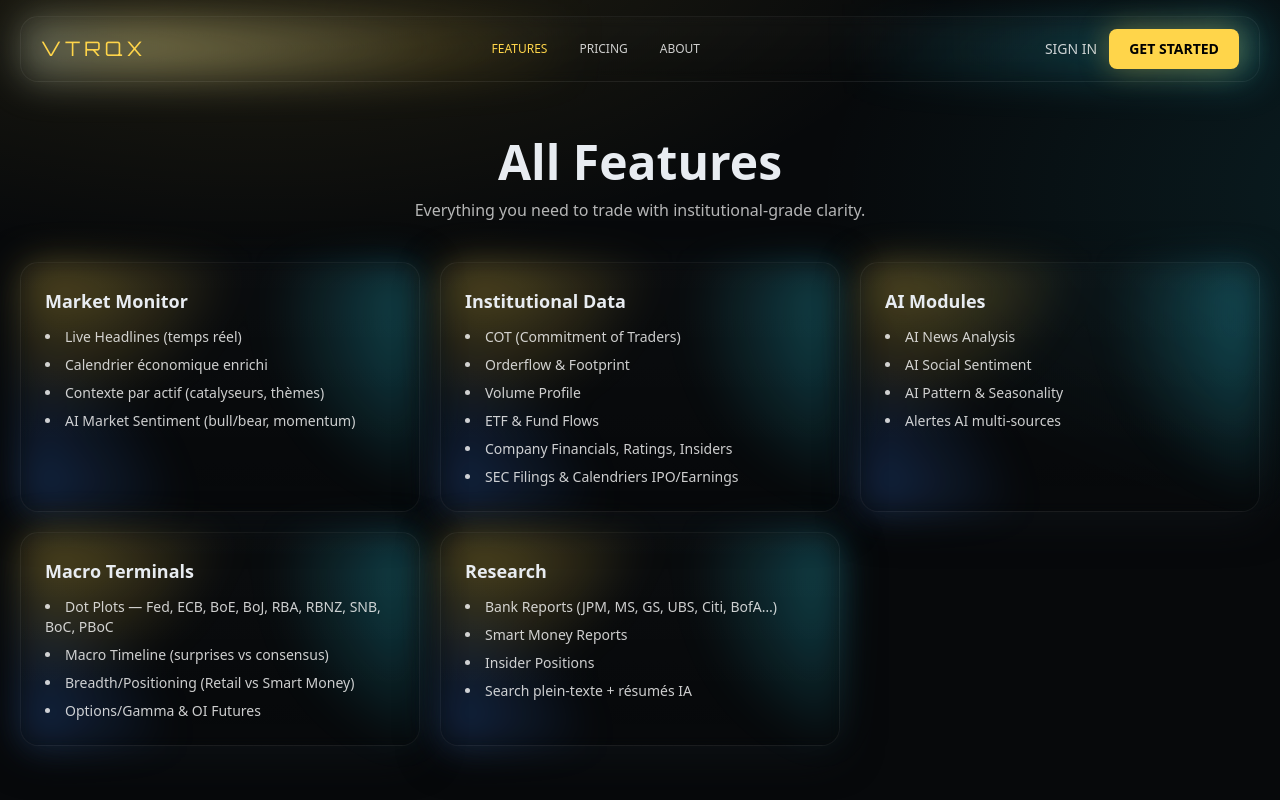
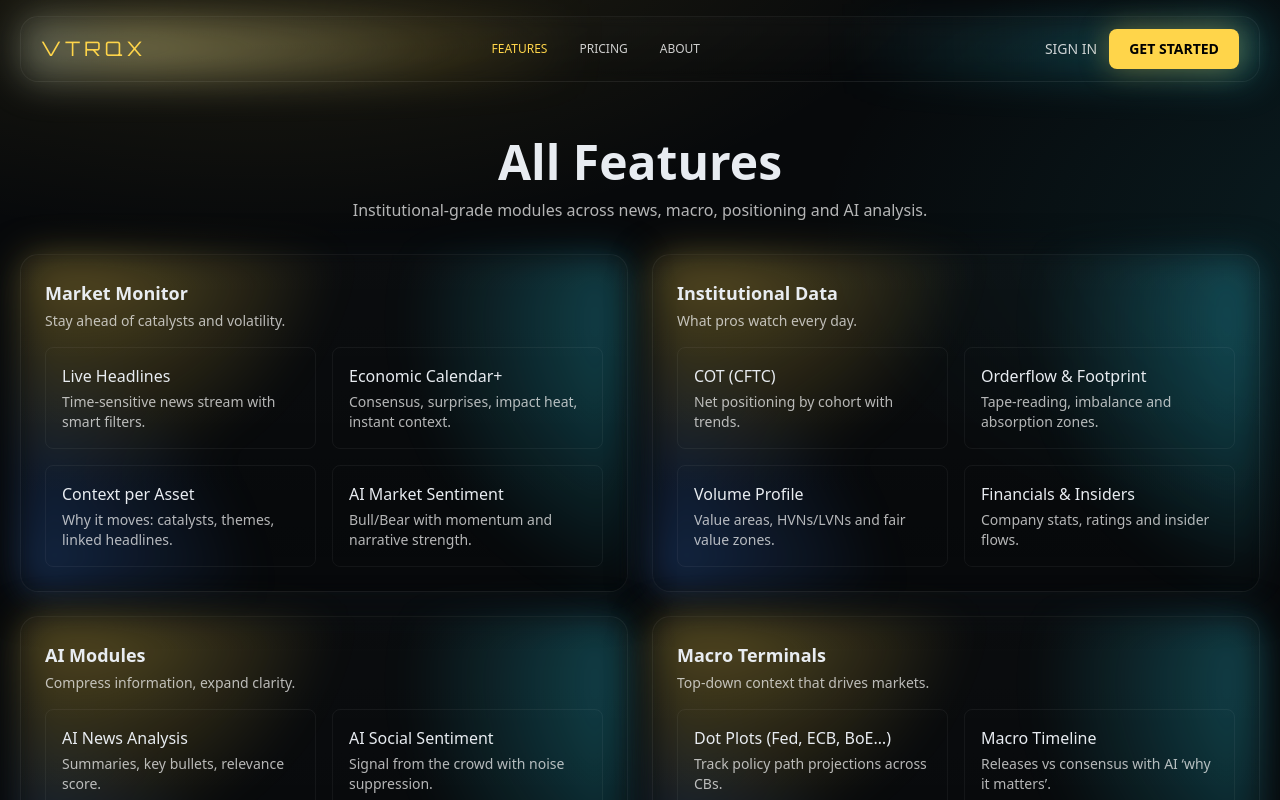
Before and after one commit to edmju/vtrqxtrading-next, a Next.js app: page /features in a window 1280 px wide. Shown: the top 800 px of the page. Built offline with nearby package versions, Linux system fonts and the light colour scheme; no server answers.

Commit message:
Update page.tsx

```diff
--- a/src/app/features/page.tsx
+++ b/src/app/features/page.tsx
@@ -1,74 +1,75 @@
 import GlassCard from "@/components/ui/GlassCard";
+import { useLang } from "@/components/providers/LangProvider";
 
-const GROUPS: { title: string; items: string[] }[] = [
-  {
-    title: "Market Monitor",
-    items: [
-      "Live Headlines (temps réel)",
-      "Calendrier économique enrichi",
-      "Contexte par actif (catalyseurs, thèmes)",
-      "AI Market Sentiment (bull/bear, momentum)",
-    ],
-  },
-  {
-    title: "Institutional Data",
-    items: [
-      "COT (Commitment of Traders)",
-      "Orderflow & Footprint",
-      "Volume Profile",
-      "ETF & Fund Flows",
-      "Company Financials, Ratings, Insiders",
-      "SEC Filings & Calendriers IPO/Earnings",
-    ],
-  },
-  {
-    title: "AI Modules",
-    items: [
-      "AI News Analysis",
-      "AI Social Sentiment",
-      "AI Pattern & Seasonality",
-      "Alertes AI multi‑sources",
-    ],
-  },
-  {
-    title: "Macro Terminals",
-    items: [
-      "Dot Plots — Fed, ECB, BoE, BoJ, RBA, RBNZ, SNB, BoC, PBoC",
-      "Macro Timeline (surprises vs consensus)",
-      "Breadth/Positioning (Retail vs Smart Money)",
-      "Options/Gamma & OI Futures",
-    ],
-  },
-  {
-    title: "Research",
-    items: [
-      "Bank Reports (JPM, MS, GS, UBS, Citi, BofA…)",
-      "Smart Money Reports",
-      "Insider Positions",
-      "Search plein‑texte + résumés IA",
-    ],
-  },
-];
+function Section({ title, subtitle, items }: { title: string; subtitle: string; items: { title: string; desc: string }[] }) {
+  return (
+    <GlassCard className="p-6">
+      <h2 className="text-lg font-semibold">{title}</h2>
+      <p className="text-white/70 text-sm mt-1">{subtitle}</p>
+      <div className="mt-4 grid sm:grid-cols-2 gap-4">
+        {items.map((it) => (
+          <div key={it.title} className="rounded-lg border border-white/5 p-4 hover:border-blue/30 transition-colors">
+            <p className="font-medium">{it.title}</p>
+            <p className="text-white/70 text-sm mt-1">{it.desc}</p>
+          </div>
+        ))}
+      </div>
+    </GlassCard>
+  );
+}
 
 export default function FeaturesPage() {
+  // If this page is converted to client, we could use translations here. For now static copy (EN/FR brief).
   return (
-    <div className="mx-auto max-w-7xl px-5 py-10 space-y-10">
+    <div className="mx-auto max-w-7xl px-5 py-10 space-y-8">
       <header className="text-center">
         <h1 className="text-4xl md:text-5xl font-extrabold">All Features</h1>
-        <p className="text-white/70 mt-3">Everything you need to trade with institutional‑grade clarity.</p>
+        <p className="text-white/70 mt-3">
+          Institutional‑grade modules across news, macro, positioning and AI analysis.
+        </p>
       </header>
 
-      <div className="grid md:grid-cols-2 lg:grid-cols-3 gap-5">
-        {GROUPS.map((g) => (
-          <GlassCard key={g.title} className="p-6">
-            <h2 className="text-lg font-semibold">{g.title}</h2>
-            <ul className="mt-3 space-y-2 text-white/80 text-sm list-disc list-inside">
-              {g.items.map((it) => (
-                <li key={it}>{it}</li>
-              ))}
-            </ul>
-          </GlassCard>
-        ))}
+      <div className="grid lg:grid-cols-2 gap-6">
+        <Section
+          title="Market Monitor"
+          subtitle="Stay ahead of catalysts and volatility."
+          items={[
+            { title: "Live Headlines", desc: "Time‑sensitive news stream with smart filters." },
+            { title: "Economic Calendar+", desc: "Consensus, surprises, impact heat, instant context." },
+            { title: "Context per Asset", desc: "Why it moves: catalysts, themes, linked headlines." },
+            { title: "AI Market Sentiment", desc: "Bull/Bear with momentum and narrative strength." },
+          ]}
+        />
+        <Section
+          title="Institutional Data"
+          subtitle="What pros watch every day."
+          items={[
+            { title: "COT (CFTC)", desc: "Net positioning by cohort with trends." },
+            { title: "Orderflow & Footprint", desc: "Tape‑reading, imbalance and absorption zones." },
+            { title: "Volume Profile", desc: "Value areas, HVNs/LVNs and fair value zones." },
+            { title: "Financials & Insiders", desc: "Company stats, ratings and insider flows." },
+          ]}
+        />
+        <Section
+          title="AI Modules"
+          subtitle="Compress information, expand clarity."
+          items={[
+            { title: "AI News Analysis", desc: "Summaries, key bullets, relevance score." },
+            { title: "AI Social Sentiment", desc: "Signal from the crowd with noise suppression." },
+            { title: "Seasonality & Patterns", desc: "Historic tendency, regime‑aware." },
+            { title: "Smart Alerts", desc: "Rules + AI triggers on price, data or news." },
+          ]}
+        />
+        <Section
+          title="Macro Terminals"
+          subtitle="Top‑down context that drives markets."
+          items={[
+            { title: "Dot Plots (Fed, ECB, BoE…)", desc: "Track policy path projections across CBs." },
+            { title: "Macro Timeline", desc: "Releases vs consensus with AI ‘why it matters’." },
+            { title: "Positioning & Flows", desc: "Retail vs smart money, options gamma, OI." },
+            { title: "Bank Research", desc: "Highlights from JPM, MS, GS, UBS, Citi, BofA… with AI summaries." },
+          ]}
+        />
       </div>
     </div>
   );
```
